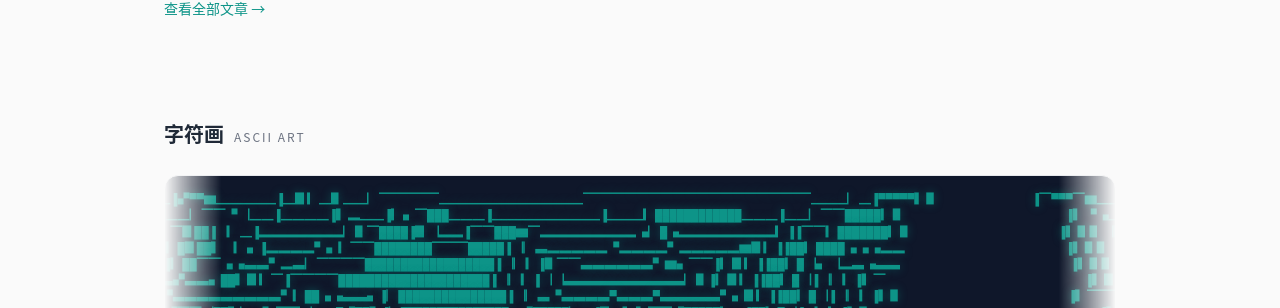
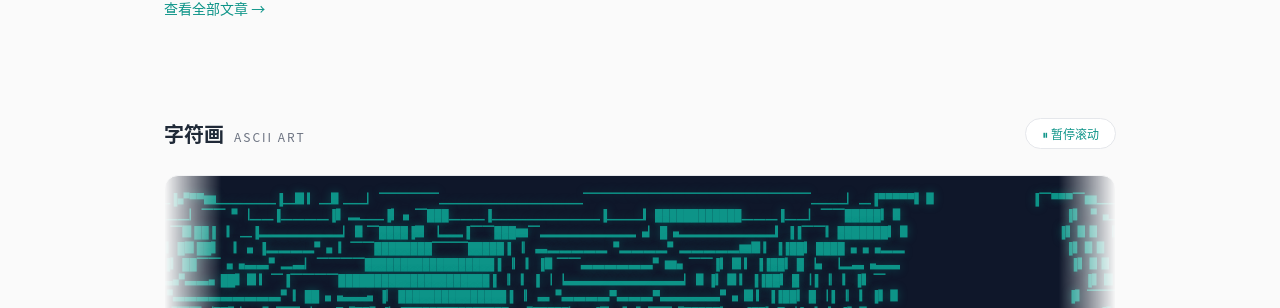
Before and after one commit to Bat-airs/Bat-airs.github.io, a Jekyll site: the page built from index.html, in a window 1280 px wide and 1400 px high, scrolled down 580 px. Shown: the part 486-794 px from the top of the window. Built offline with Jekyll 4.4.1, drawn with Linux system fonts in a browser that asks for light colours.

Commit message:
字符画板块加滚动开关（暂停/继续）

```diff
--- a/assets/css/style.css
+++ b/assets/css/style.css
@@ -304,6 +304,25 @@ a:hover { text-decoration: underline; }
 
 /* ---------- 字符画（主页底部滚动展示） ---------- */
 .ascii-section { padding-bottom: 64px; }
+.sec-head {
+  display: flex;
+  justify-content: space-between;
+  align-items: center;
+  margin-bottom: 24px;
+}
+.sec-head .sec-title { margin-bottom: 0; }
+.scroll-toggle {
+  font-family: var(--mono);
+  font-size: 12px;
+  color: var(--accent);
+  background: var(--card);
+  border: 1px solid var(--border);
+  border-radius: 999px;
+  padding: 6px 16px;
+  cursor: pointer;
+  transition: all .15s;
+}
+.scroll-toggle:hover { border-color: var(--accent); }
 .marquee {
   overflow: hidden;
   border: 1px solid var(--border);
--- a/index.html
+++ b/index.html
@@ -45,9 +45,12 @@ title: 首页
 </section>
 
 <section class="section ascii-section">
-  <h2 class="sec-title">字符画 <span class="sec-en">ASCII ART</span></h2>
+  <div class="sec-head">
+    <h2 class="sec-title">字符画 <span class="sec-en">ASCII ART</span></h2>
+    <button class="scroll-toggle" id="scrollToggle" type="button" aria-pressed="false">⏸ 暂停滚动</button>
+  </div>
   <div class="marquee">
-    <div class="marquee-track">
+    <div class="marquee-track" id="marqueeTrack">
       {% for i in (1..2) %}
         {% for a in site.data.ascii_arts %}
         <div class="art-block">
@@ -59,3 +62,24 @@ title: 首页
     </div>
   </div>
 </section>
+<script>
+(function () {
+  var track = document.getElementById("marqueeTrack");
+  var btn = document.getElementById("scrollToggle");
+  if (!track || !btn) return;
+  var playing = true;
+  btn.addEventListener("click", function () {
+    playing = !playing;
+    if (playing) {
+      track.style.animation = "marquee-scroll 40s linear infinite";
+      track.style.animationPlayState = "running";
+      btn.textContent = "⏸ 暂停滚动";
+      btn.setAttribute("aria-pressed", "false");
+    } else {
+      track.style.animationPlayState = "paused";
+      btn.textContent = "▶ 继续滚动";
+      btn.setAttribute("aria-pressed", "true");
+    }
+  });
+})();
+</script>
```
